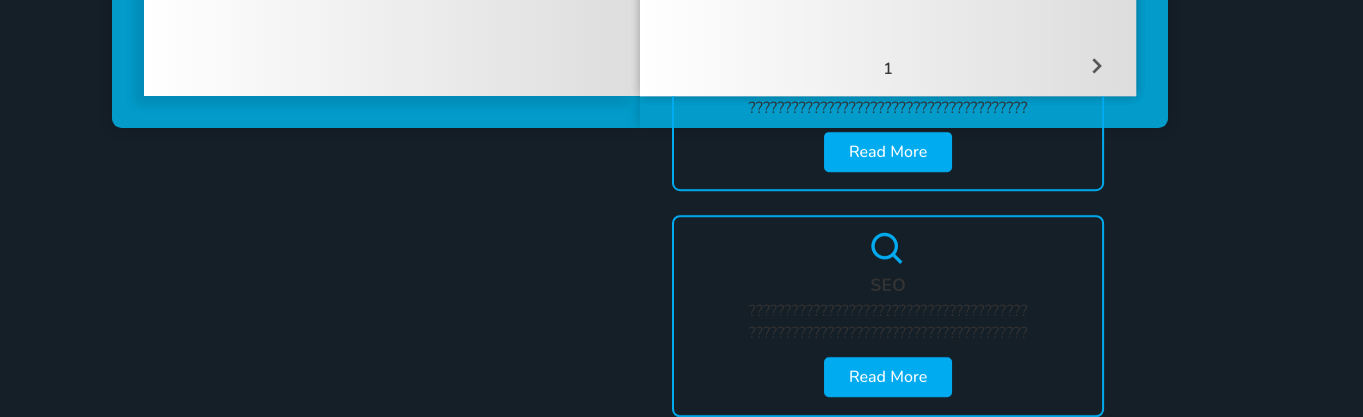
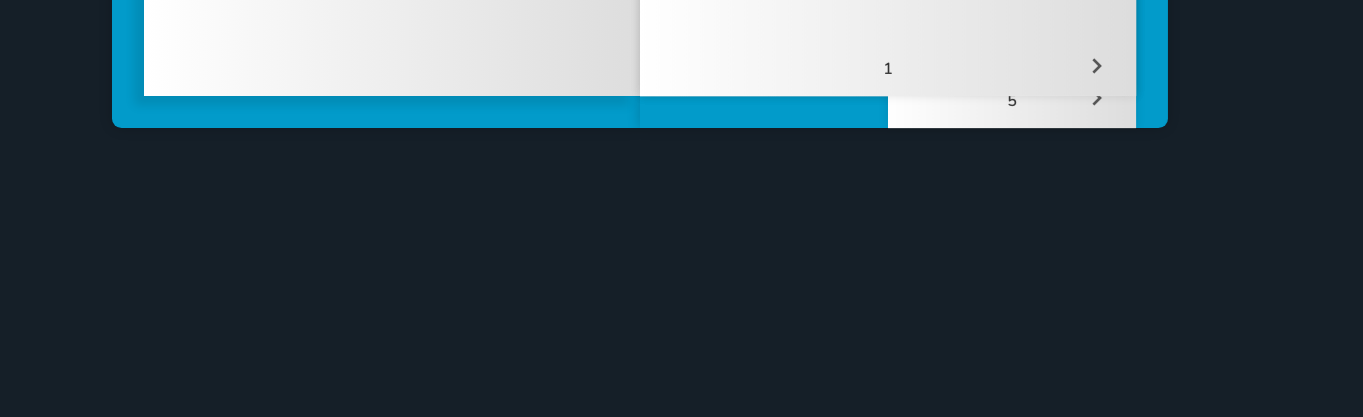
Before and after one commit to tmrrw-dev/meee, a plain HTML site: page index.html in a window 1280 px wide. Shown: the part 632-1049 px from the top of the page, 1363 px wide, since content can reach past the window. After the commit the page ends 800 px from the top, so only its background shows below. Drawn offline with nearby package versions, Linux system fonts and the light colour scheme; a web font is replaced by a local one.

Commit message:
Update index.html

```diff
--- a/index.html
+++ b/index.html
@@ -165,26 +165,6 @@
                 <a href="#" class="btn">Read More</a>
               </div>
 
-              <div class="services-content">
-                <i class="bx bx-bar-chart-alt"></i>
-                <h3>Digital Marketing</h3>
-                <p>
-                  ???????????????????????????????????????
-                  ???????????????????????????????????????
-                </p>
-                <a href="#" class="btn">Read More</a>
-              </div>
-
-              <div class="services-content">
-                <i class="bx bx-search"></i>
-                <h3>SEO</h3>
-                <p>
-                  ???????????????????????????????????????
-                  ???????????????????????????????????????
-                </p>
-                <a href="#" class="btn">Read More</a>
-              </div>
-            </div>
 
             <span class="number-page">3</span>
 
```
